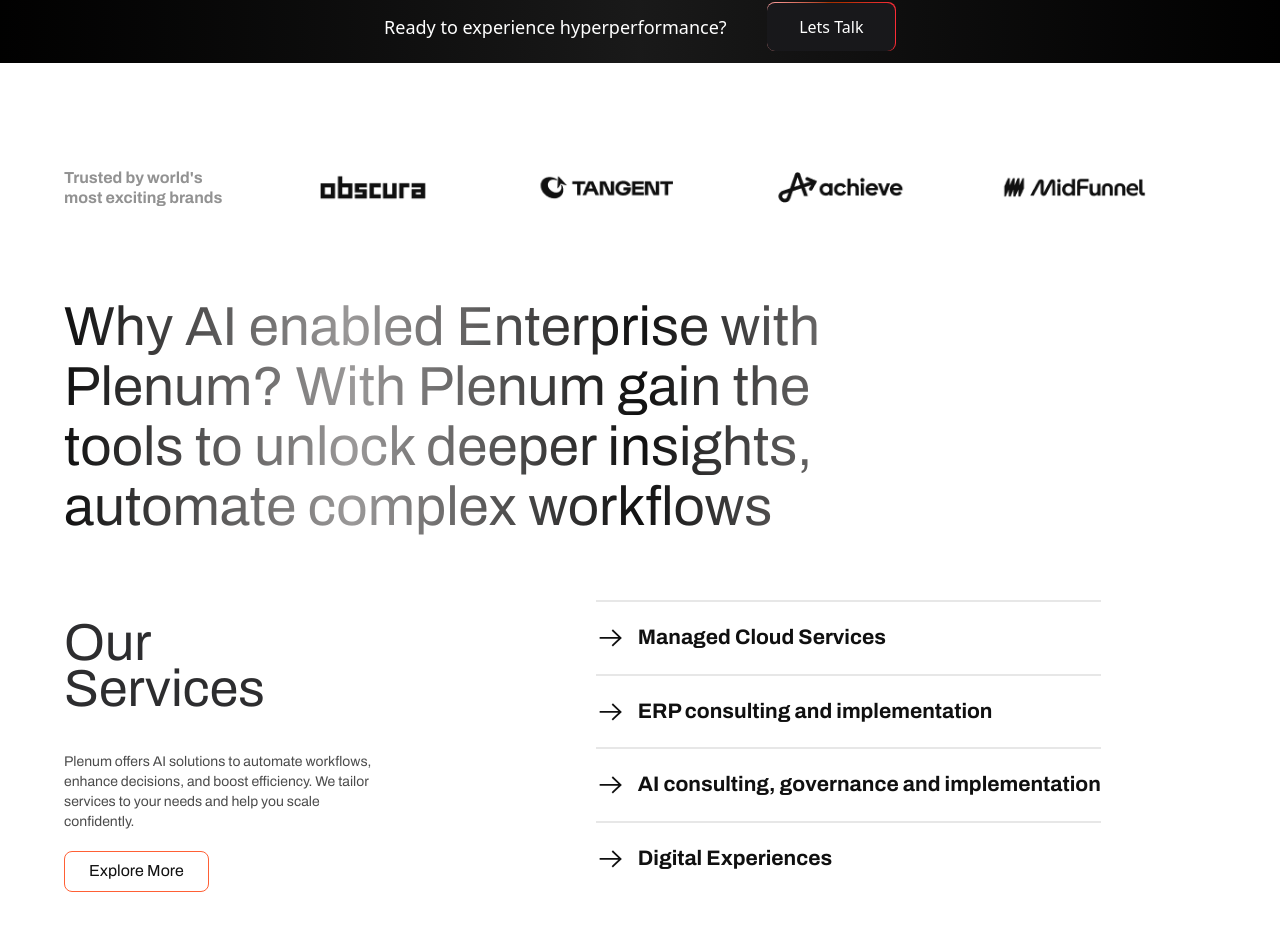
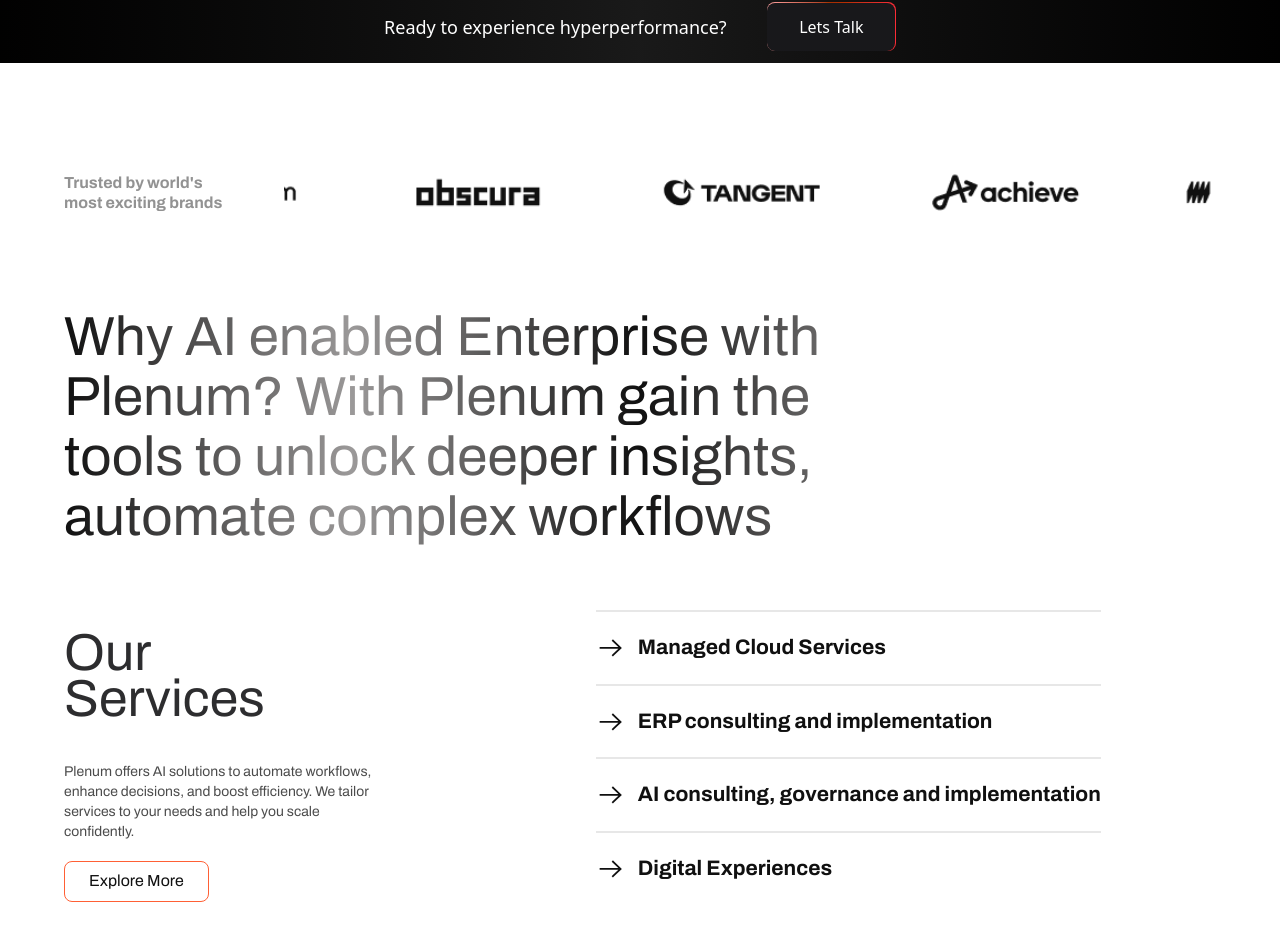
Before and after one commit to developers-xntric/Plenum, a Next.js app: page / in a window 1280 px wide. Shown: the part 1215-2156 px from the top of the page. Built offline with nearby package versions, Linux system fonts and the light colour scheme.

Commit message:
Updation

```diff
--- a/src/components/common/brand-slider.jsx
+++ b/src/components/common/brand-slider.jsx
@@ -26,7 +26,7 @@ export default function BrandSlider({ text, brand_icons }) {
             >
                 {loopIcons.map((icon, index) => (
                     <div key={index} className="flex-shrink-0">
-                        <Image src={icon} alt={`Icon ${index}`} width={170} height={150} />
+                        <Image src={icon} alt={`Icon ${index}`} width={200} height={180} />
                     </div>
                 ))}
             </motion.div>
```
